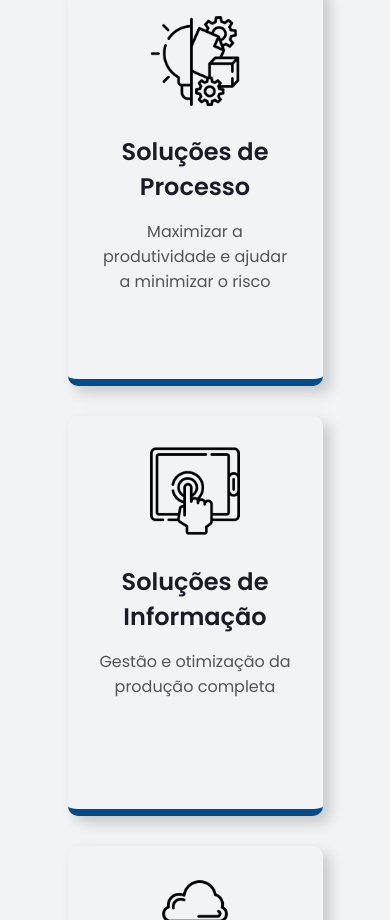
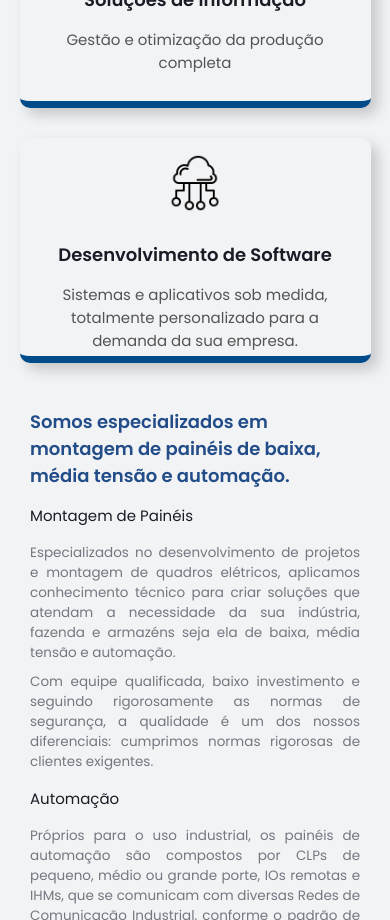
Before and after one commit to vinicius-26/projeto-actual, a Next.js app in the folder web/: page / in a window 390 px wide. Shown: the part 1080-2000 px from the top of the page. Built offline with nearby package versions, Linux system fonts and the light colour scheme.

Commit message:
Fix - Ajustes CSS Cards eQuem somo

```diff
--- a/web/src/components/Card/styles.module.css
+++ b/web/src/components/Card/styles.module.css
@@ -1,17 +1,14 @@
 .container {
   border-radius: 10px;
   box-shadow: 7px 7px 13px 0px rgba(50, 50, 50, 0.22);
-  padding: 30px;
-  margin: 1rem;
-  width: 17rem;
-  height: 400px;
+  padding: 2rem;
+  margin: 0.5rem;
+  width: 20rem;
+  height: 450px;
   transition: all 0.3s ease-out;
   background-color: var(--background-white);
-  justify-content: center;
-  align-items: center;
   text-align: center;
   display: block;
-  flex-direction: row;
   border-bottom: 7px solid var(--background-primary);
 }
 
@@ -22,14 +19,14 @@
 
 .title p{
   color: var(--background);
-  font-size: 80%;
+  font-size: 75%;
   font-weight: 600;
   margin-bottom: 1rem;
 }
 
 .text p{
   color: rgb(84, 84, 84);
-  font-size: 16px;
+  font-size: 1.0rem;
 }
 
 .container img{
@@ -49,11 +46,49 @@
 }
 
 
-@media(max-width: 720){
-.container {
+@media(max-width: 1400px){
+  .container {
+  display: flex;
+  flex-direction: column;
+   width: 100%;
+  height: 400px;
+  width: 15rem;
+  padding: 1rem;
+  margin: 0.5rem;
+  }
 
-display: flex;
-flex-direction: column;
+  .container img{
+    width: 4rem;
+    margin-bottom: 1rem;
+  }
+  .title p{
+    color: var(--background);
+    font-size: 1.2rem;
 
-}
-}
+    margin-bottom: 1rem;
+  }
+
+  .text p{
+    color: rgb(84, 84, 84);
+    font-size: 1.0rem;
+  }
+  }
+
+  @media(max-width: 1200px){
+    .container {
+
+      border-radius: 10px;
+      box-shadow: 7px 7px 13px 0px rgba(50, 50, 50, 0.22);
+      padding: 1rem;
+      margin: 1rem;
+      width: 90%;
+      height: 15rem;
+      transition: all 0.3s ease-out;
+      background-color: var(--background-white);
+      text-align: center;
+      display: block;
+      border-bottom: 7px solid var(--background-primary);
+    }
+
+
+    }
--- a/web/src/components/Sobre/styles.module.css
+++ b/web/src/components/Sobre/styles.module.css
@@ -1,10 +1,14 @@
 .about{
-  display: grid;
+  display: flex;
   width: 100%;
-  grid-template-columns: 1fr 1fr;
-  background: var(--background-white);
-  /* padding: 2rem 0 0 10rem; */
-  height: 48rem;
+  justify-content: space-around;
+
+}
+
+.txt{
+
+padding-left: 3rem;
+
 }
 
 .about h2{
@@ -35,3 +39,32 @@
   /* margin-left: 5rem; */
   /* margin-right: 1rem; */
 }
+
+
+@media(max-width: 900px){
+
+  .about{
+    display: flex;
+    flex-direction: column;
+  }
+
+  .imgAbout {
+
+    display: none;
+  }
+
+  .txt{
+
+    padding:2rem;
+
+    }
+
+.txt h2:first-child{
+
+  display: none;
+}
+
+
+
+
+}
--- a/web/src/pages/Home.module.css
+++ b/web/src/pages/Home.module.css
@@ -6,7 +6,6 @@
   flex-wrap: wrap;
   background: var(--background-white);
   display: flex;
-
 }
 
 .content{
@@ -36,13 +35,6 @@
   z-index: 0;
 }
 
-.row {
-  display: flex;
-  justify-content: center;
-  align-items: center;
-  margin-top: 2rem;
-
-}
 
 .footer{
   width: 100%;
@@ -95,11 +87,28 @@
   }
  }
 
- @media(max-width: 900px){
-  .row {
+ @media(max-width: 2000px){
+
+.cardsInicio{
+  display: flex;
+  flex-direction:row ;
+  justify-content: space-around;
+  align-items: center;
+  margin-top: 1.5rem;
+}
+
+ }
+
+ @media(max-width: 1200px){
+
+  .cardsInicio{
     display: flex;
-    flex-direction: column;
-  }
+    flex-direction:column ;
+     }
+
+
+   }
+
 
   .about{
     display: flex;
@@ -139,4 +148,3 @@
     display:flex;
     flex-direction: column;
   }
- }
--- a/web/src/pages/index.tsx
+++ b/web/src/pages/index.tsx
@@ -12,6 +12,7 @@ import Remoto from '../components/Remoto';
 const Home: React.FC = () => {
 
   return (
+
   <div className={styles.container}>
     <div className={styles.content}>
 
@@ -31,7 +32,7 @@ const Home: React.FC = () => {
 
         {/* Serviços */}
 
-        <div id="servicos" className={styles.row}>
+        <div id="servicos" className={styles.cardsInicio}>
 
           <Card
             title="Redes Industriais"
@@ -64,24 +65,21 @@ const Home: React.FC = () => {
           />
         </div>
 
-        <div id="about" className={styles.about}>
           <Sobre />
-        </div>
+
 
         <div id="produtos" className={styles.linha}>
         </div>
 
-        <div className={styles.dev}>
+
           <Desenvolvimento />
-        </div>
 
-        <div className={styles.remoto}>
+
+
           <Remoto/>
-        </div>
 
-        <div className={styles.clientes}>
           <Clientes />
-        </div>
+
 
 
       <div className={styles.painel}>
```
